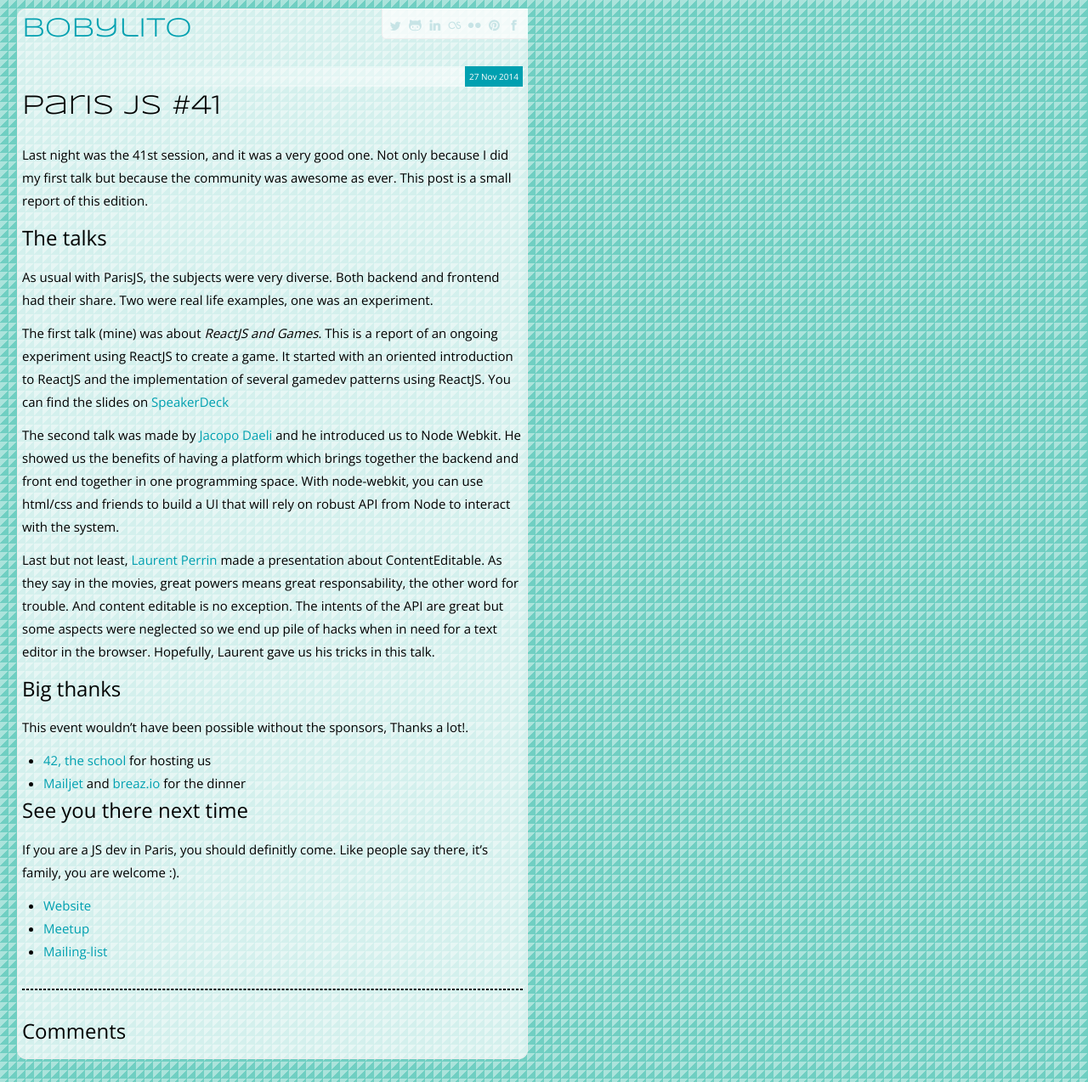
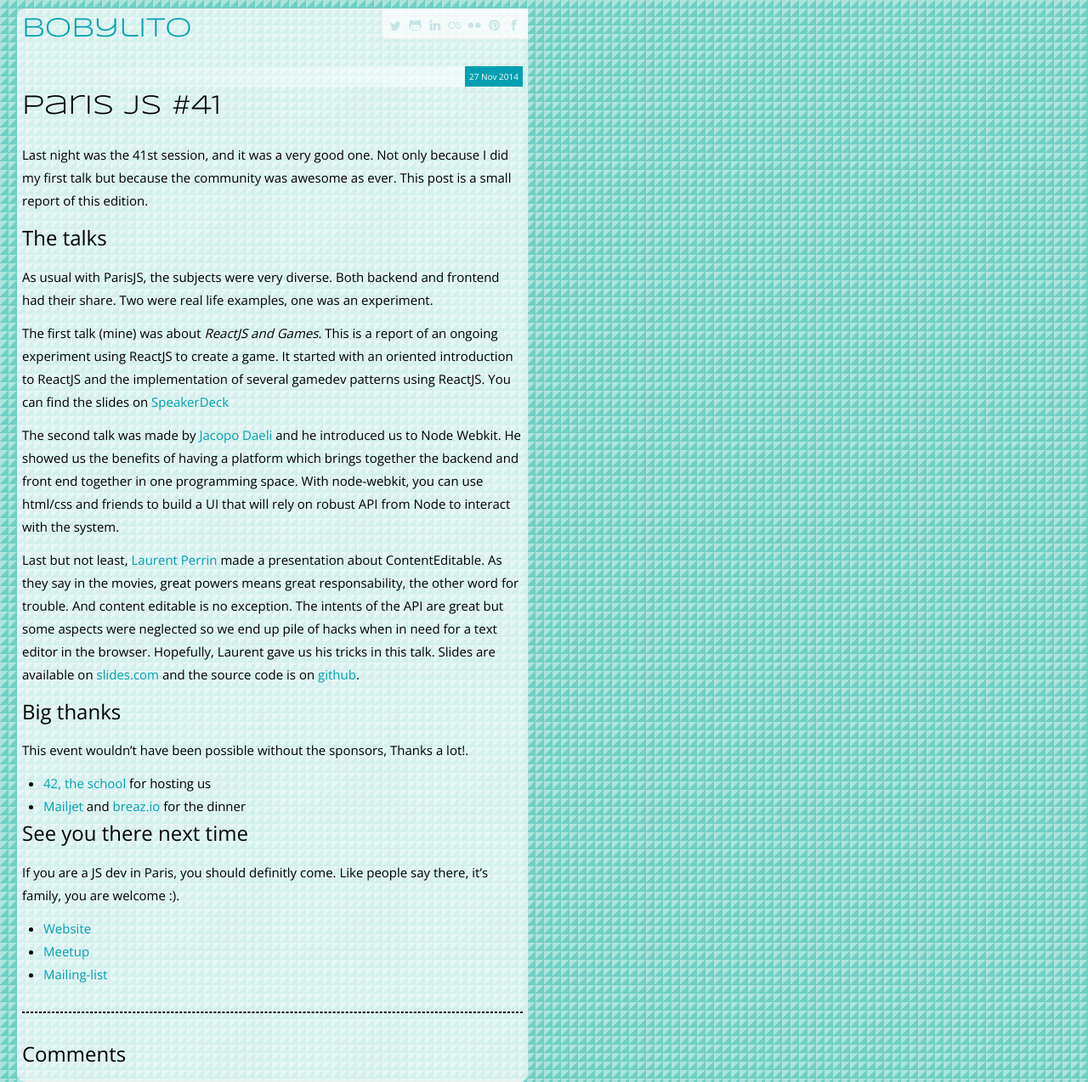
Before and after one commit to bobylito/bobylito.github.com, a Jekyll site: the page built from _posts/2014-11-27-ParisJS41.md, in a window 1280 px wide. Shown: the whole page at 85% size. Built offline with Jekyll 4.4.1, drawn with Linux system fonts in a browser that asks for light colours; Markdown is read by kramdown in place of the engine named in the settings; comment, search, counter and statistics services are not loaded.

Commit message:
Update the paris js 41 report with @lperrin slides.

```diff
--- a/_posts/2014-11-27-ParisJS41.md
+++ b/_posts/2014-11-27-ParisJS41.md
@@ -32,6 +32,8 @@
 for trouble. And content editable is no exception. The intents of the API are great
 but some aspects were neglected so we end up pile of hacks when in need for a
 text editor in the browser. Hopefully, Laurent gave us his tricks in this talk.
+Slides are available on [slides.com](http://slides.com/laurentperrin/contenteditable#/)
+and the source code is on [github](https://github.com/lperrin/talk-contenteditable).
 
 Big thanks
 ----------
```
